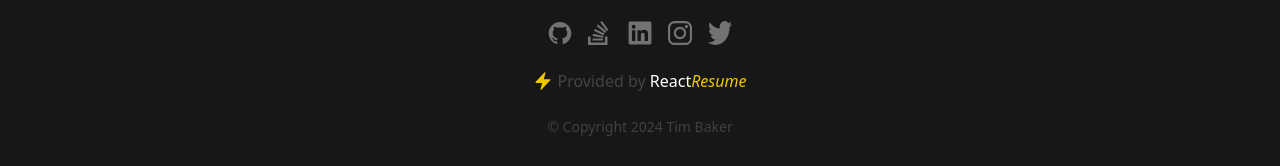
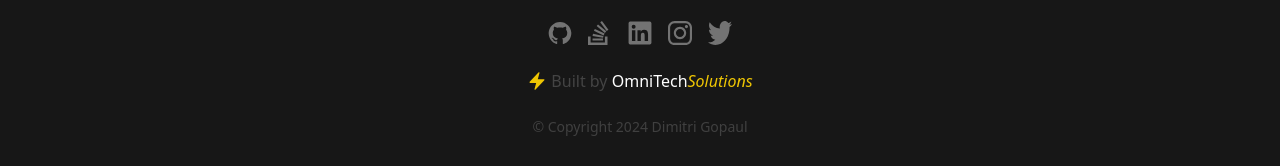
Before and after one commit to omnitechvisions/dimitri-react-resume, a Next.js app: page / in a window 1280 px wide. Shown: the part 5303-5469 px from the top of the page. Built offline with nearby package versions, Linux system fonts and the light colour scheme.

Commit message:
Update Footer

```diff
--- a/src/components/Sections/Footer.tsx
+++ b/src/components/Sections/Footer.tsx
@@ -24,11 +24,11 @@ const Footer: FC = memo(() => (
         href="https://reactresume.com">
         <BoltIcon className="h-5 w-5 text-yellow" />
         <span>
-          Provided by <span className="text-white">React</span>
-          <span className="italic text-yellow">Resume</span>
+          Built by <span className="text-white">OmniTech</span>
+          <span className="italic text-yellow">Solutions</span>
         </span>
       </a>
-      <span className="text-sm text-neutral-700">© Copyright {currentYear} Tim Baker</span>
+      <span className="text-sm text-neutral-700">© Copyright {currentYear} Dimitri Gopaul</span>
     </div>
   </div>
 ));
```
